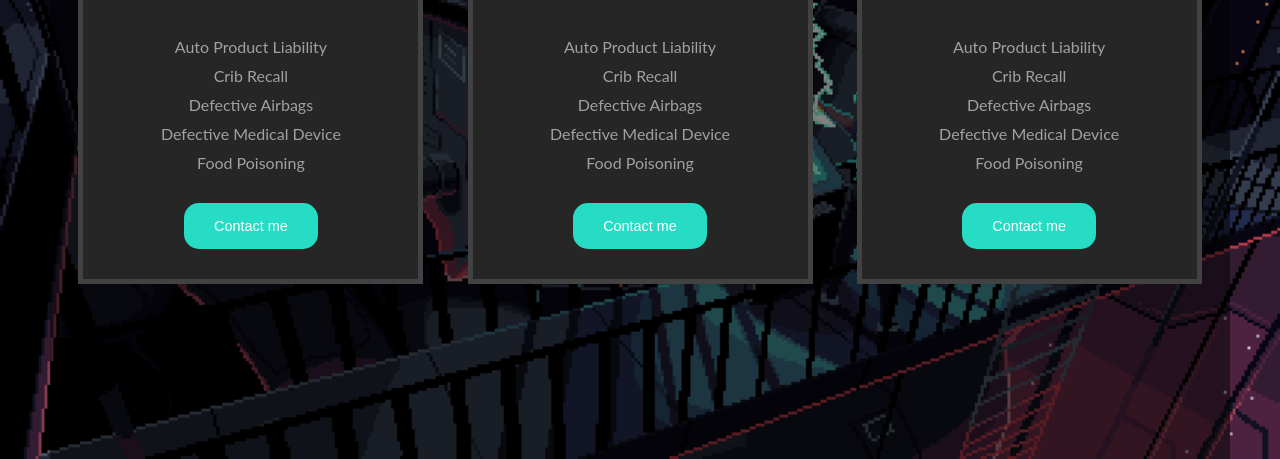
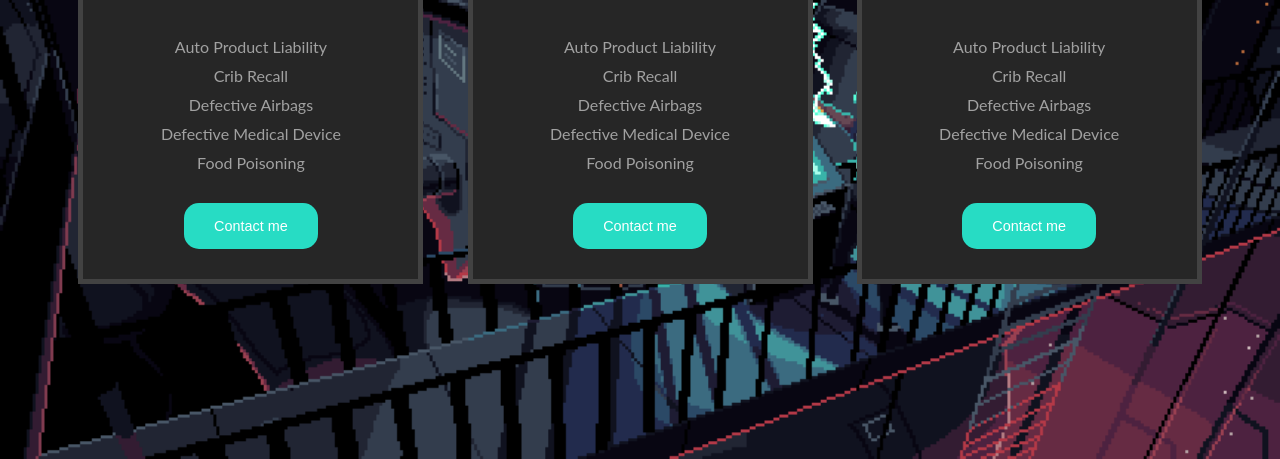
Before and after one commit to tunh2605/TH03, a plain HTML site: page index.html in a window 1280 px wide. Shown: the part 341-800 px from the top of the page. Drawn offline with Linux system fonts and the light colour scheme.

Commit message:
Update index.html

```diff
--- a/index.html
+++ b/index.html
@@ -5,7 +5,6 @@
         <link rel="stylesheet" href="plan-page.css">
     </head>
     <body>
-        <div class="overlay">
         <section>
 
             <article>
```
